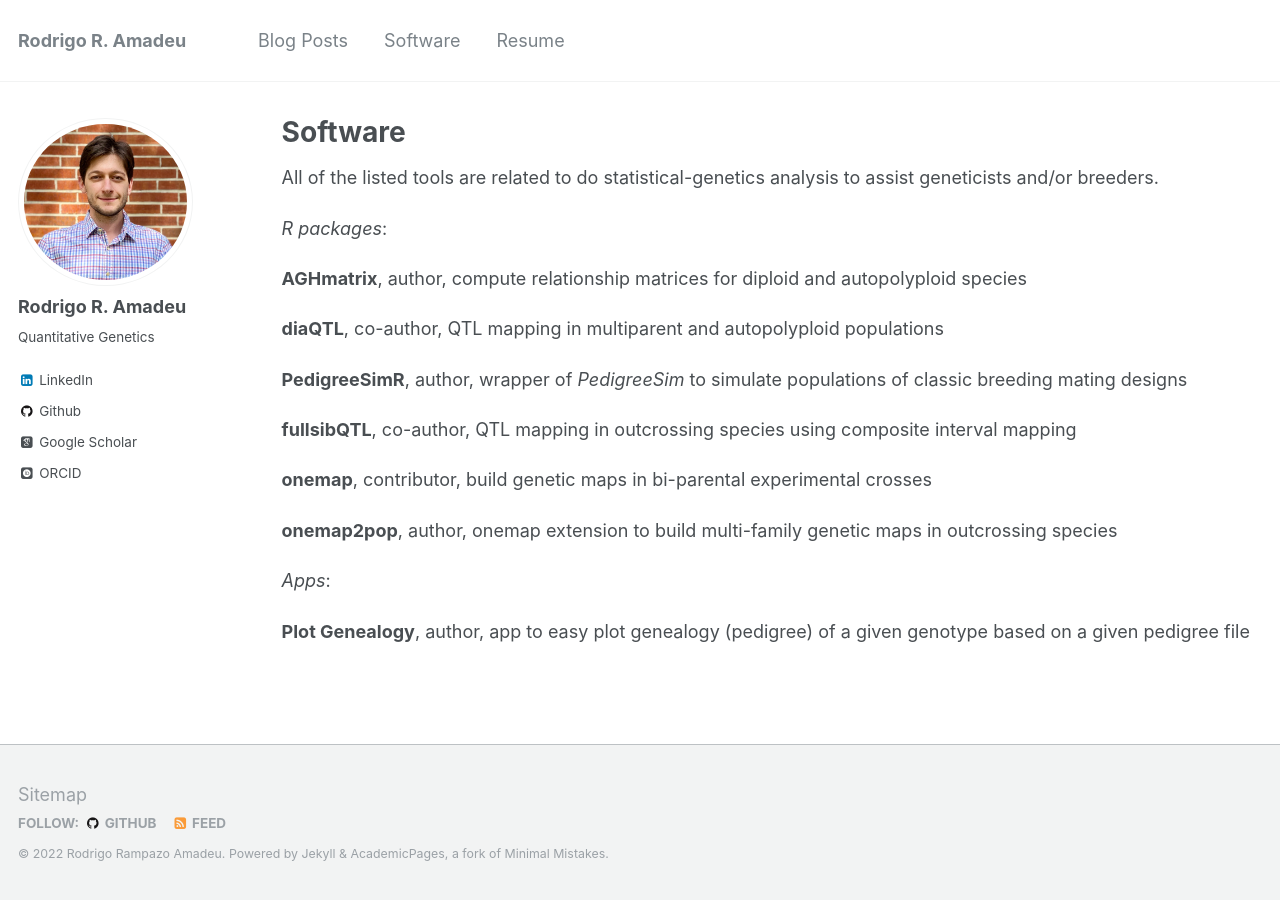
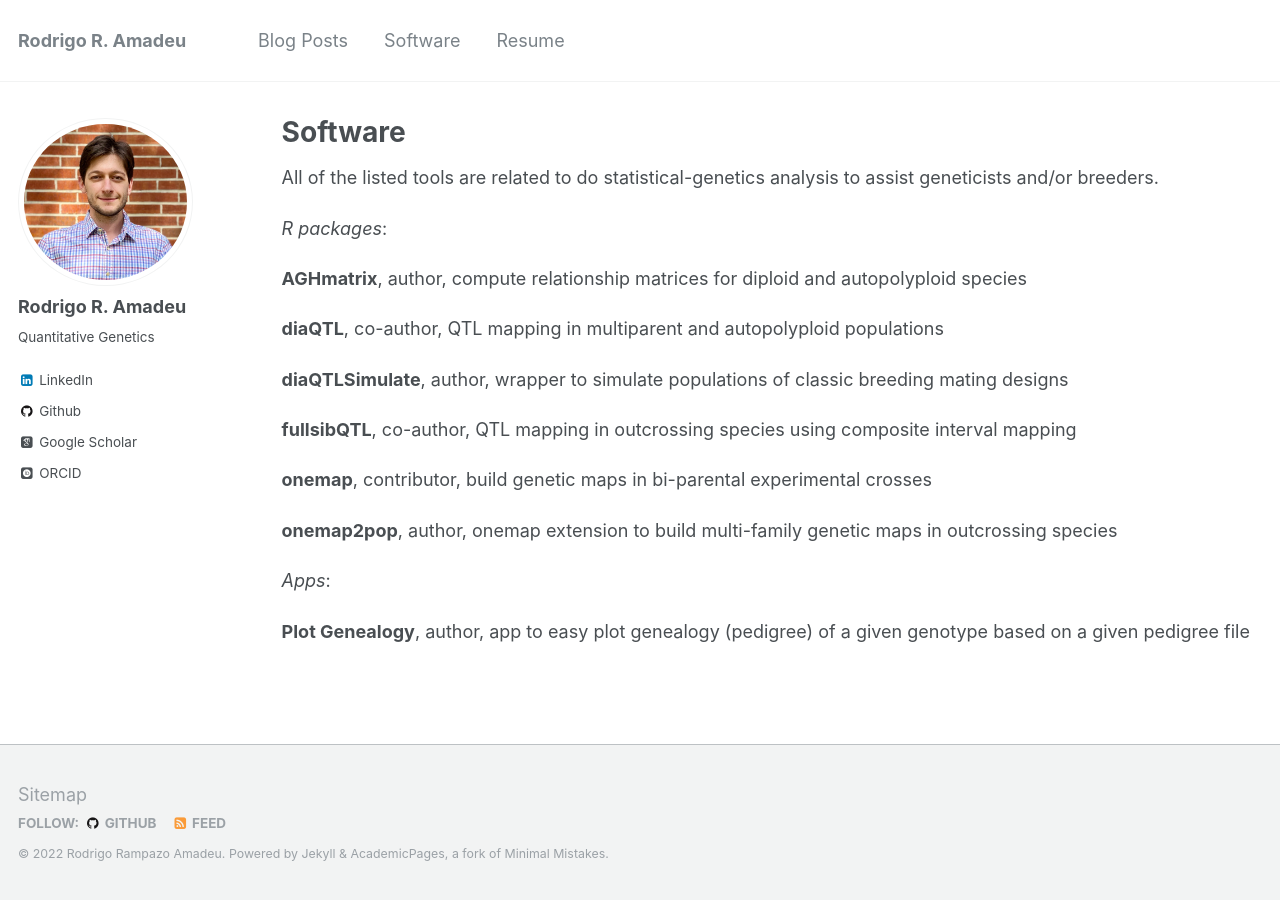
Before and after one commit to rramadeu/rramadeu.github.io, a Jekyll site: the page built from _pages/software.md, in a window 1280 px wide. Built offline with Jekyll 4.4.1, drawn with Linux system fonts in a browser that asks for light colours; some web fonts are replaced.

Commit message:
Update software.md

```diff
--- a/_pages/software.md
+++ b/_pages/software.md
@@ -17,7 +17,7 @@ All of the listed tools are related to do statistical-genetics analysis to assis
 
 **[diaQTL](https://www.github.com/jendelman/diaQTL)**, co-author, QTL mapping in multiparent and autopolyploid populations
 
-**[PedigreeSimR](https://github.com/rramadeu/PedigreeSimR)**, author, wrapper of *[PedigreeSim](https://www.wur.nl/en/show/Software-PedigreeSim.htm)* to simulate populations of classic breeding mating designs
+**[diaQTLSimulate](https://github.com/rramadeu/diaQTLSimulate)**, author, wrapper to simulate populations of classic breeding mating designs
 
 **[fullsibQTL](https://www.github.com/augusto-garcia/fullsibQTL)**, co-author, QTL mapping in outcrossing species using composite interval mapping
 
```
